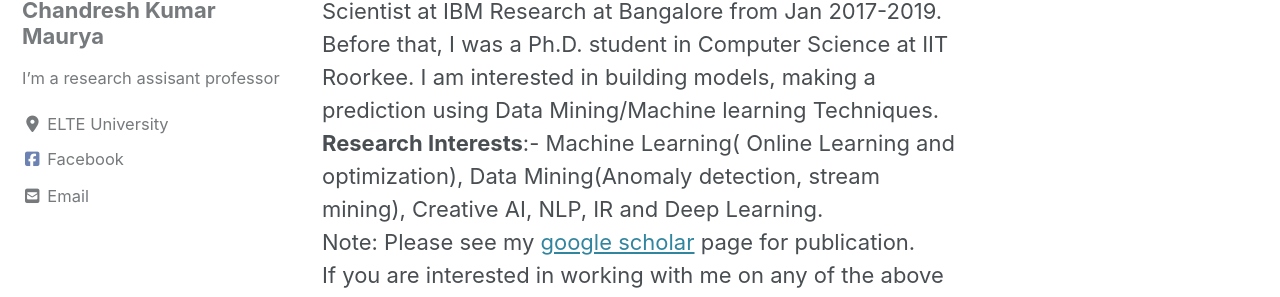
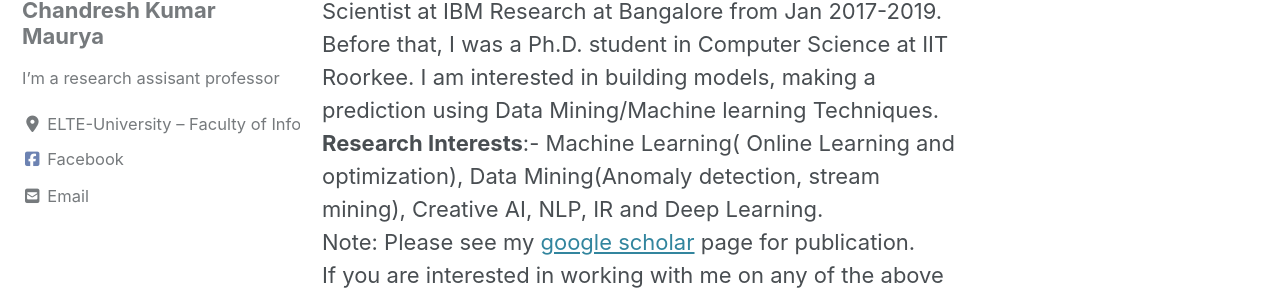
Before and after one commit to chandreshiit/oldsite, a Jekyll site: the page built from _pages/about.md, in a window 1280 px wide. Shown: the part 234-531 px from the top of the page. Built offline with Jekyll 4.4.1, drawn with Linux system fonts in a browser that asks for light colours; cached includes are drawn as plain includes; nearby versions of some CDN libraries.

Commit message:
added classifxatio

```diff
--- a/_config.yml
+++ b/_config.yml
@@ -113,7 +113,13 @@ author:
   name             : "Chandresh Kumar Maurya"
   avatar           : /assets/images/Chandresh.jpg   # path of avatar image, e.g. "/assets/images/bio-photo.jpg"
   bio              : "I'm a research assisant professor"
-  location         : "ELTE University"
+  location         : "ELTE-University – Faculty of Informatics
+
+Data Science and Engineering Department
+
+1518 Budapest, P. O. Box 120.
+
+Hungary"
   email            : ckm.jnu@gmail.com
   links:
     - label: "Email"
```
Also changed, not shown: _pages/about.md (line endings or trailing spaces).
